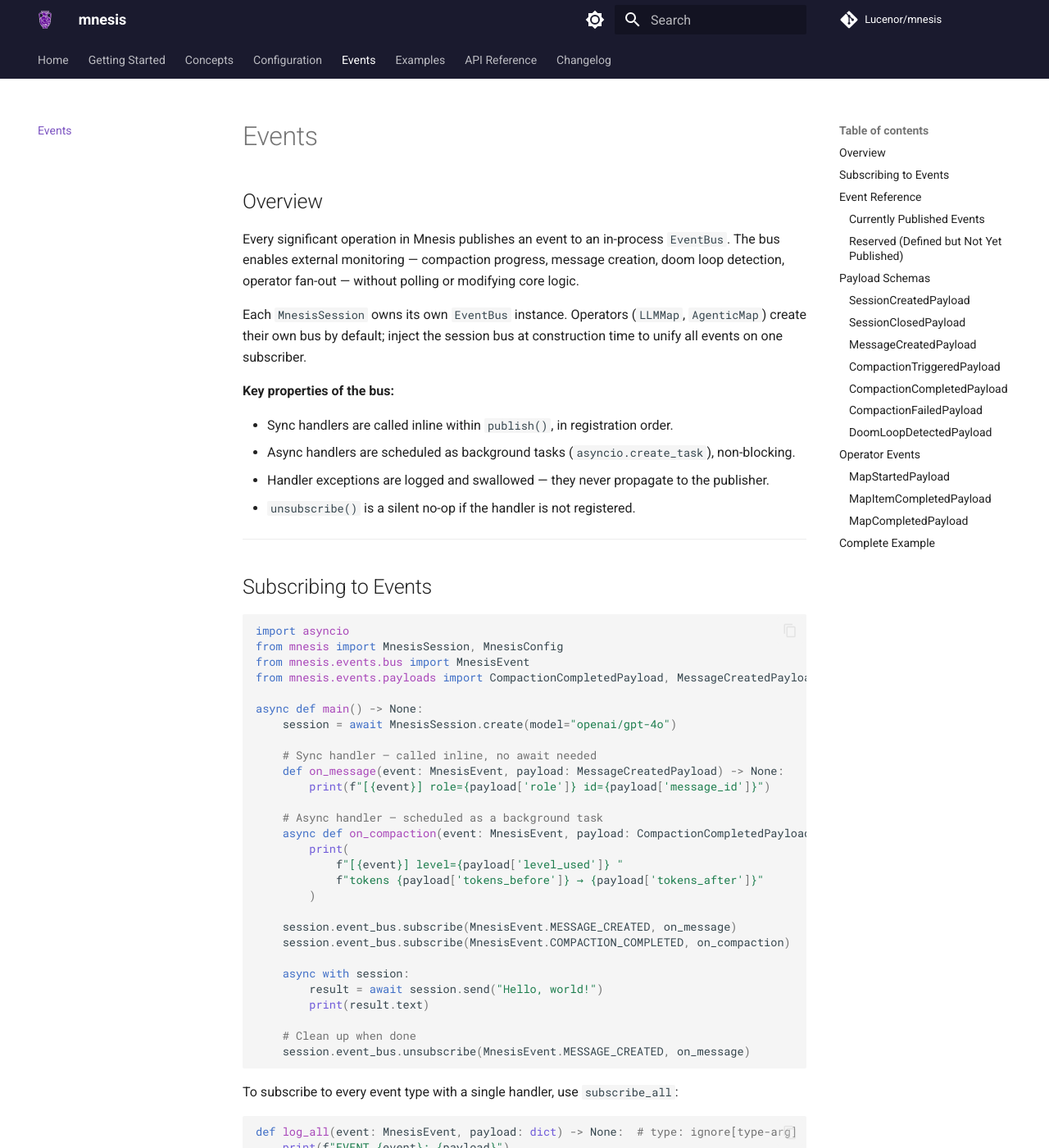
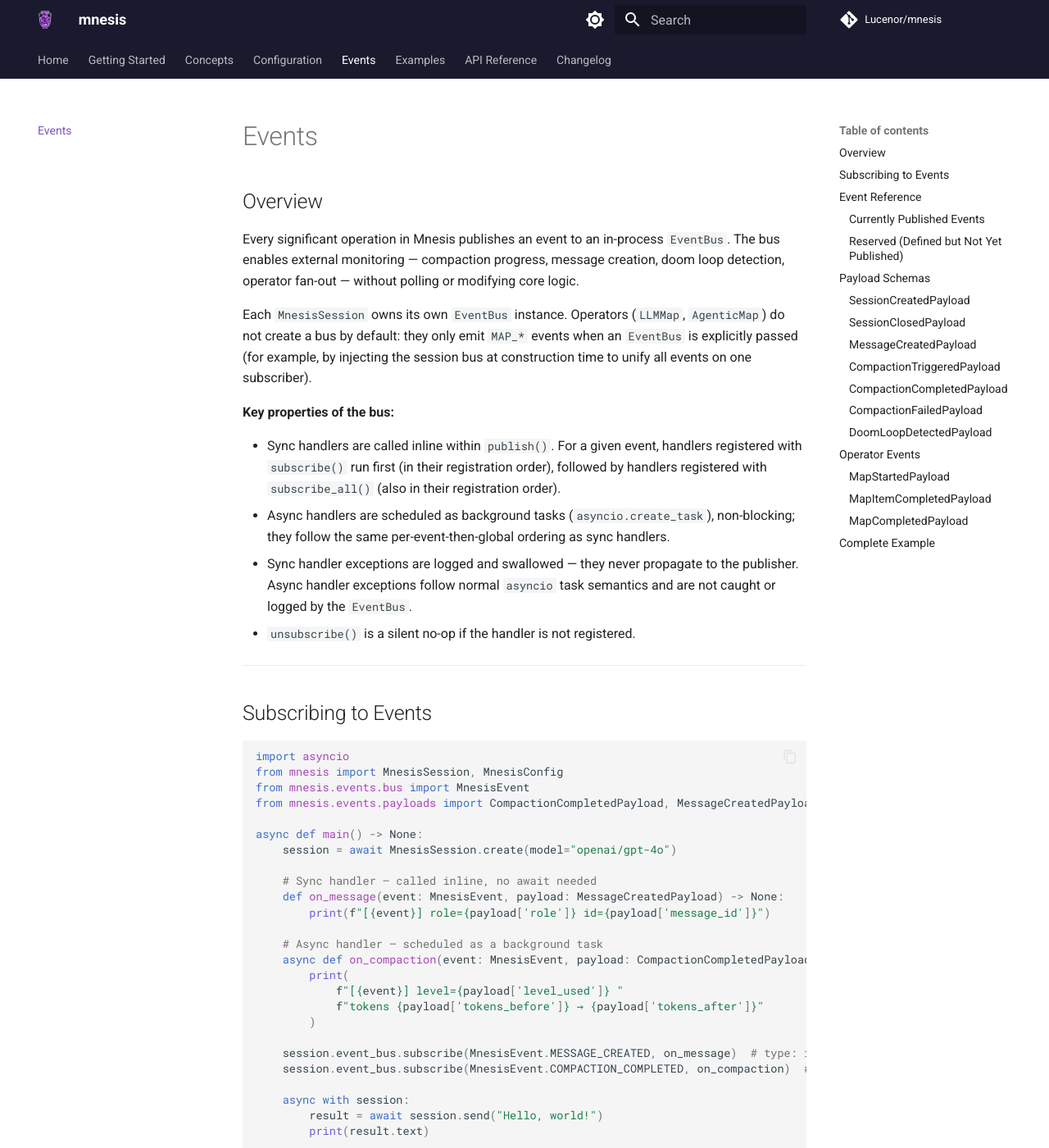
Before and after one commit to Lucenor/mnesis, an MkDocs documentation site: the page built from docs/events.md, in a window 1280 px wide and 1400 px high. Shown: the whole window at 82% size. Built offline with MkDocs 1.6.1 and Material for MkDocs 9.7.7, drawn with Linux system fonts in a browser that asks for light colours; comment, search, counter and statistics services are not loaded; some of the changed text lies outside the part shown.

Commit message:
docs: correct inaccuracies flagged in copilot review
- events.md: operators do not create an EventBus by default; only emit
  MAP_* events when a bus is explicitly injected
- events.md: clarify handler execution order — subscribe() handlers run
  before subscribe_all() handlers; async task exceptions are not caught
  by EventBus (only sync handler exceptions are logged/swallowed)
- events.md: add # type: ignore[arg-type] to subscribe() calls that use
  typed payload subclasses, matching the library's actual typing
- concepts.md: reconcile compaction blocking description — "never blocks
  a turn" qualified to soft-threshold path; hard threshold blocking is
  documented in the adjacent admonition
- concepts.md: fix tombstone description — pruned tool outputs are
  rendered as strings like "[Tool 'X' output compacted at ...]", not as
  CompactionMarkerPart records
- concepts.md: mark exploration_summary_model as reserved/unwired in
  LargeFileHandler (deterministic summaries only currently)
- concepts.md: correct pruner protection to "most recent user turn"
  (the implementation protects 1 user turn, not 2)
- configuration.md: mark exploration_summary_model as reserved and
  currently ignored, consistent with concepts.md fix

```diff
--- a/docs/events.md
+++ b/docs/events.md
@@ -4,13 +4,13 @@
 
 Every significant operation in Mnesis publishes an event to an in-process `EventBus`. The bus enables external monitoring — compaction progress, message creation, doom loop detection, operator fan-out — without polling or modifying core logic.
 
-Each `MnesisSession` owns its own `EventBus` instance. Operators (`LLMMap`, `AgenticMap`) create their own bus by default; inject the session bus at construction time to unify all events on one subscriber.
+Each `MnesisSession` owns its own `EventBus` instance. Operators (`LLMMap`, `AgenticMap`) do not create a bus by default: they only emit `MAP_*` events when an `EventBus` is explicitly passed (for example, by injecting the session bus at construction time to unify all events on one subscriber).
 
 **Key properties of the bus:**
 
-- Sync handlers are called inline within `publish()`, in registration order.
-- Async handlers are scheduled as background tasks (`asyncio.create_task`), non-blocking.
-- Handler exceptions are logged and swallowed — they never propagate to the publisher.
+- Sync handlers are called inline within `publish()`. For a given event, handlers registered with `subscribe()` run first (in their registration order), followed by handlers registered with `subscribe_all()` (also in their registration order).
+- Async handlers are scheduled as background tasks (`asyncio.create_task`), non-blocking; they follow the same per-event-then-global ordering as sync handlers.
+- Sync handler exceptions are logged and swallowed — they never propagate to the publisher. Async handler exceptions follow normal `asyncio` task semantics and are not caught or logged by the `EventBus`.
 - `unsubscribe()` is a silent no-op if the handler is not registered.
 
 ---
@@ -37,8 +37,8 @@
             f"tokens {payload['tokens_before']} → {payload['tokens_after']}"
         )
 
-    session.event_bus.subscribe(MnesisEvent.MESSAGE_CREATED, on_message)
-    session.event_bus.subscribe(MnesisEvent.COMPACTION_COMPLETED, on_compaction)
+    session.event_bus.subscribe(MnesisEvent.MESSAGE_CREATED, on_message)  # type: ignore[arg-type]
+    session.event_bus.subscribe(MnesisEvent.COMPACTION_COMPLETED, on_compaction)  # type: ignore[arg-type]
 
     async with session:
         result = await session.send("Hello, world!")
@@ -269,12 +269,12 @@
 
     # ── register handlers ─────────────────────────────────────────────────────
 
-    session.event_bus.subscribe(MnesisEvent.SESSION_CREATED, on_session_created)
-    session.event_bus.subscribe(MnesisEvent.MESSAGE_CREATED, on_message)
-    session.event_bus.subscribe(MnesisEvent.COMPACTION_COMPLETED, on_compaction)
-    session.event_bus.subscribe(MnesisEvent.DOOM_LOOP_DETECTED, on_doom_loop)
-    session.event_bus.subscribe(MnesisEvent.MAP_ITEM_COMPLETED, on_map_item)
-    session.event_bus.subscribe(MnesisEvent.MAP_COMPLETED, on_map_done)
+    session.event_bus.subscribe(MnesisEvent.SESSION_CREATED, on_session_created)  # type: ignore[arg-type]
+    session.event_bus.subscribe(MnesisEvent.MESSAGE_CREATED, on_message)  # type: ignore[arg-type]
+    session.event_bus.subscribe(MnesisEvent.COMPACTION_COMPLETED, on_compaction)  # type: ignore[arg-type]
+    session.event_bus.subscribe(MnesisEvent.DOOM_LOOP_DETECTED, on_doom_loop)  # type: ignore[arg-type]
+    session.event_bus.subscribe(MnesisEvent.MAP_ITEM_COMPLETED, on_map_item)  # type: ignore[arg-type]
+    session.event_bus.subscribe(MnesisEvent.MAP_COMPLETED, on_map_done)  # type: ignore[arg-type]
 
     # ── run session ───────────────────────────────────────────────────────────
 
```
Also changed, not shown: docs/concepts.md (+4 -4 lines), docs/configuration.md (+1 -1 lines).
